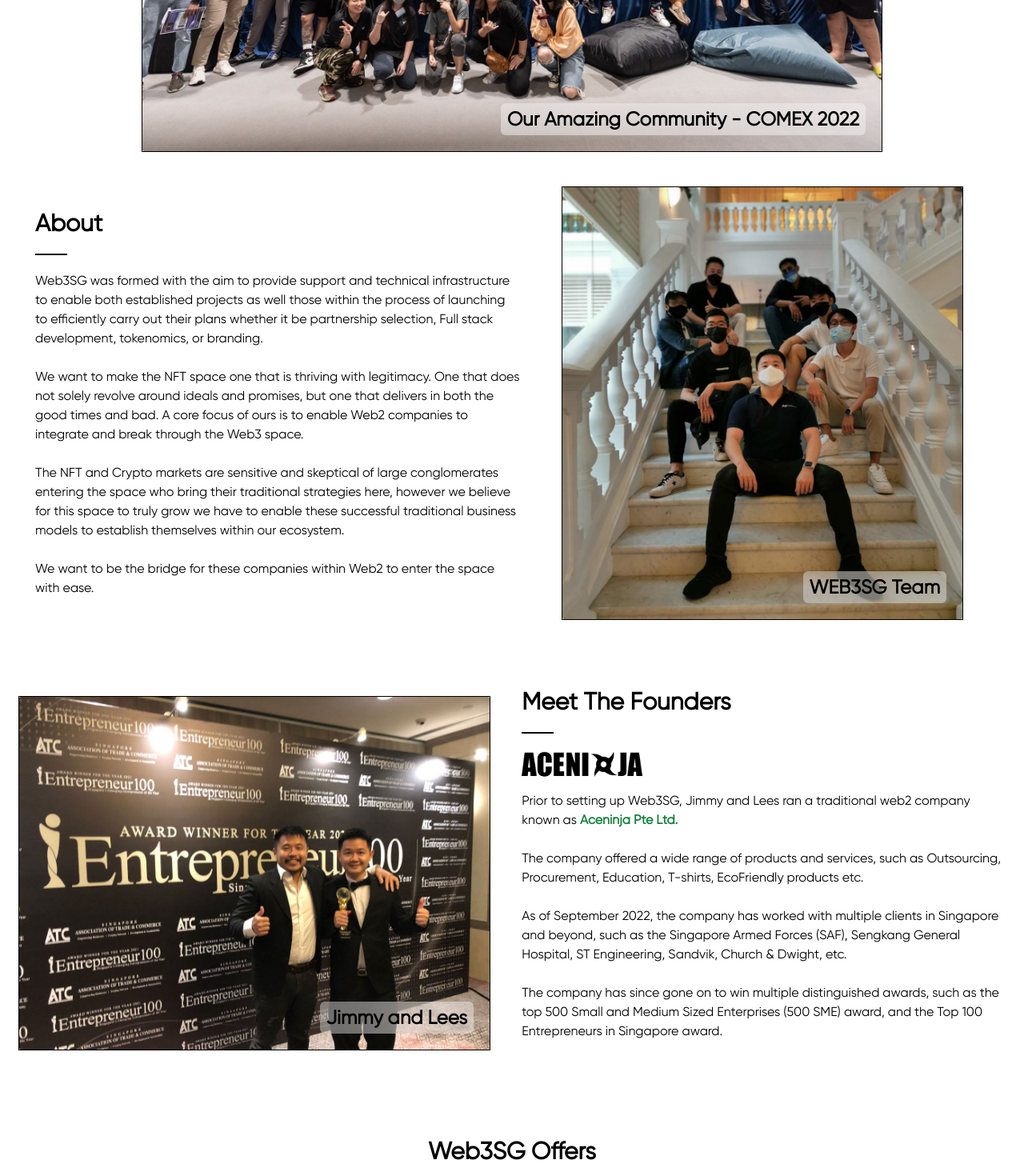
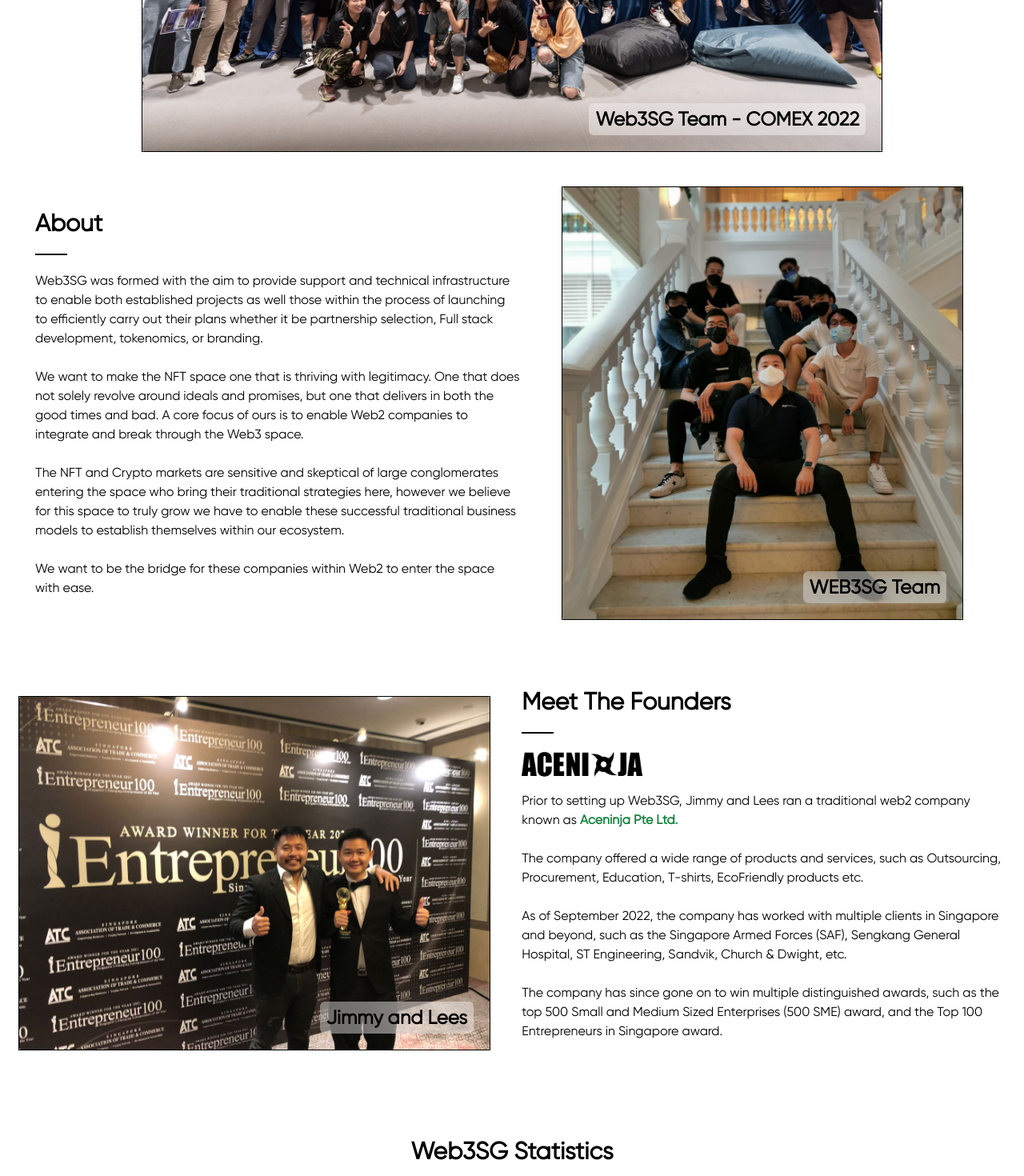
Before and after one commit to Haruxe/web3thailand, a Next.js app: page /about in a window 1280 px wide. Shown: the part 720-2190 px from the top of the page at 80% size. Built offline with nearby package versions, Linux system fonts and the light colour scheme.

Commit message:
small text

```diff
--- a/pages/about/index.tsx
+++ b/pages/about/index.tsx
@@ -16,7 +16,7 @@
                 className="flex mx-auto rounded-sm"
               />
               <h1 className="absolute bottom-5 right-5 font-bold text-md md:text-2xl bg-opacity-40 backdrop-blur-2xl text-black bg-white shadow-3xl px-2 py-1 rounded-md font-righteous">
-                Our Amazing Community - COMEX 2022
+                Web3SG Team - COMEX 2022
               </h1>
             </div>
             <div className="flex md:flex-row flex-col">
@@ -157,7 +157,7 @@
       <div className="bg-white my-auto flex">
         <div className="py-10 md:px-6 place-content-center mx-auto text-black">
           <h1 className=" text-3xl mx-auto text-center font-gilroy font-bold">
-            Web3SG Offers
+            Web3SG Statistics
           </h1>
           <div className="h-[2px] bg-black w-[10rem] mx-auto my-6" />
           <div className="mx-auto flex text-white place-content-center">
```
